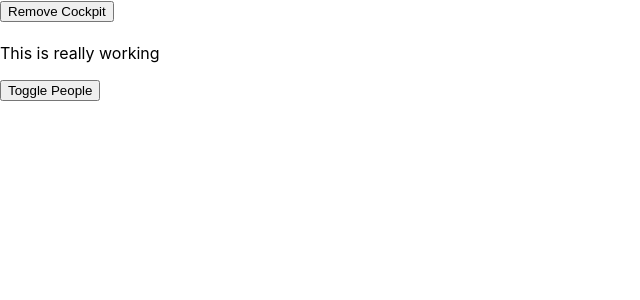
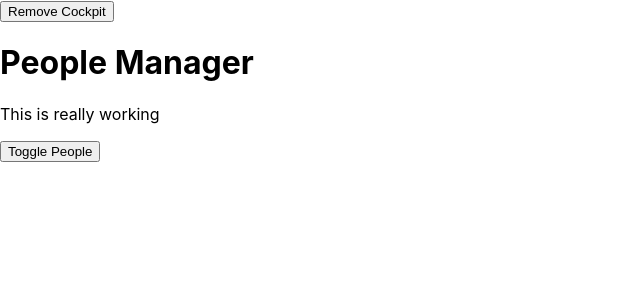
Before and after one commit to kieronmcc/ReactComplete_pt1, a React app: page / in a window 1280 px wide. Shown: the top 300 px of the page, without its empty margins (0-640 px from the left). Built offline with nearby package versions, Linux system fonts and the light colour scheme.

Commit message:
Finish intro HOCs

```diff
--- a/src/components/PersonList/Person/Person.js
+++ b/src/components/PersonList/Person/Person.js
@@ -1,6 +1,7 @@
 import React, {Component} from 'react';
 import cssClasses from './Person.css';
 import Auxillary from '../../../hoc/Auxillary';
+import withHOCClass from '../../../hoc/withHOCClass';
 
 class Person extends Component {
     render() {
@@ -35,10 +36,24 @@ class Person extends Component {
         // ];
         // Or you can use a
         // higher order component to provide the wrapping without the array and extra keys
+        return (
+            // Using css classes like this mean that css can be scoped per component
+            // if required
+            <Auxillary>
+                <p onClick={this.props.click}>I'm {this.props.name} and I am {this.props.age} years old!</p>
+                <p>{this.props.children}</p>
+                <input
+                    type="text"
+                    onChange={this.props.changed}
+                    value={this.props.name}
+                />
+            </Auxillary>
+        )
+        // Or you can use a built in React component called Fragment to do the same thing
         // return (
         //     // Using css classes like this mean that css can be scoped per component
         //     // if required
-        //     <Auxillary>
+        //     <React.Fragment>
         //         <p onClick={this.props.click}>I'm {this.props.name} and I am {this.props.age} years old!</p>
         //         <p>{this.props.children}</p>
         //         <input
@@ -46,23 +61,9 @@ class Person extends Component {
         //             onChange={this.props.changed}
         //             value={this.props.name}
         //         />
-        //     </Auxillary>
+        //     </React.Fragment>
         // )
-        // Or you can use a built in React component called Fragment to do the same thing
-        return (
-            // Using css classes like this mean that css can be scoped per component
-            // if required
-            <React.Fragment>
-                <p onClick={this.props.click}>I'm {this.props.name} and I am {this.props.age} years old!</p>
-                <p>{this.props.children}</p>
-                <input
-                    type="text"
-                    onChange={this.props.changed}
-                    value={this.props.name}
-                />
-            </React.Fragment>
-        )
     }
 };
 
-export default Person;
+export default withHOCClass(Person, cssClasses.Person);
--- a/src/hoc/withHOCClass.js
+++ b/src/hoc/withHOCClass.js
@@ -3,9 +3,11 @@ import React from 'react';
 // Use this approach where other logic such a error handling or
 // or sending analytics data
 const withHOCClass = (WrappedComponent, className) => {
+    // Using spread operator we dynamically pass through props
+    // to wrapped component
     return props => (
         <div className={className}>
-            <WrappedComponent />
+            <WrappedComponent {...props} />
         </div>
     );
 };
```
